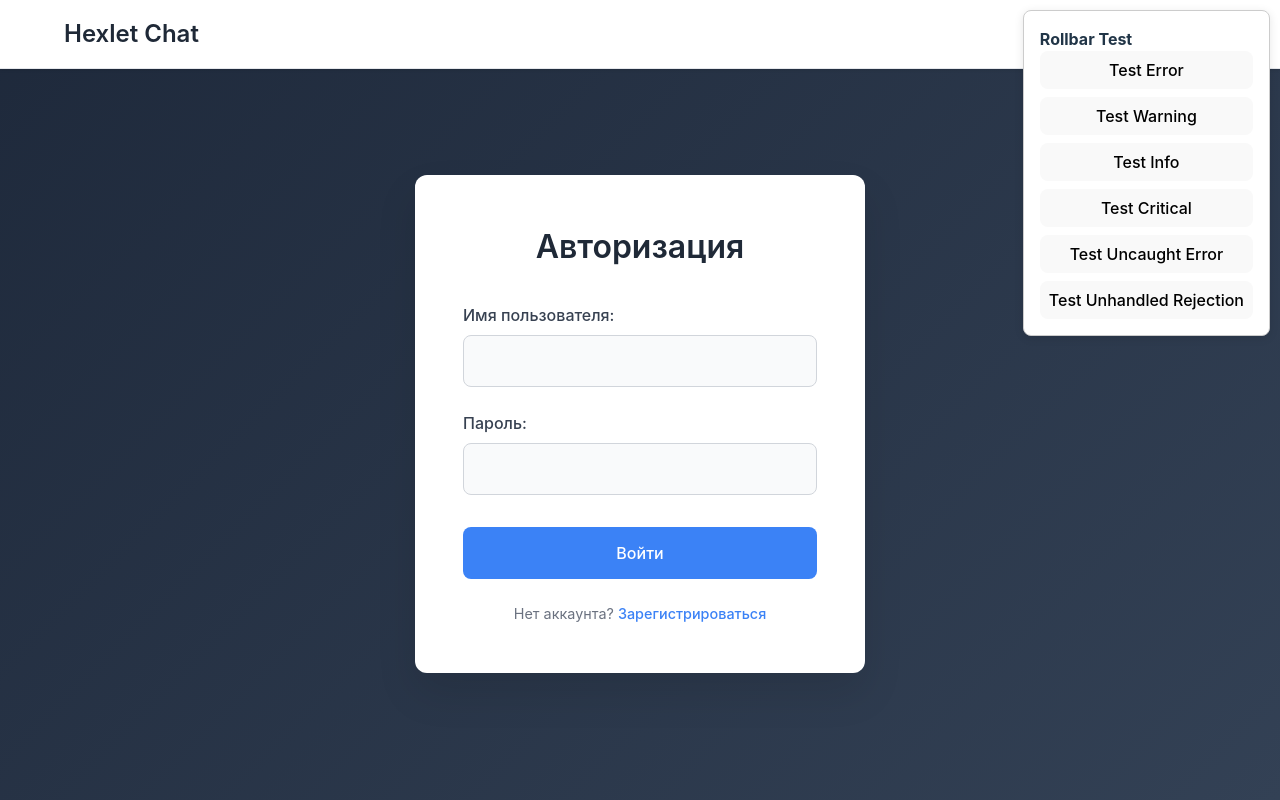
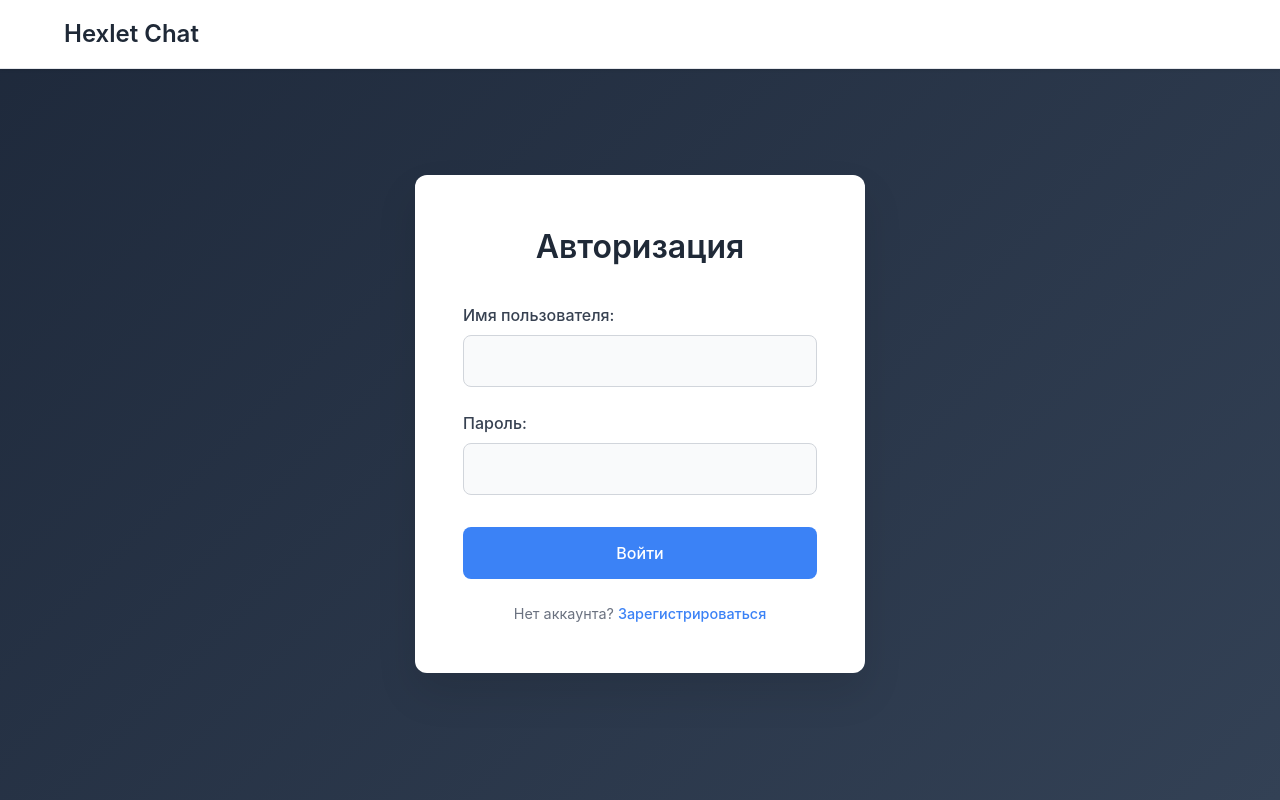
Before and after one commit to IVANFROL/fullstack-javascript-project-12, a React app in the folder frontend/: page /login in a window 1280 px wide. Built offline with nearby package versions, Linux system fonts and the light colour scheme; no server answers; the HTML template or start-up script is replaced by a standard one; what leo-profanity would draw is missing.

Commit message:
fix: remove unnecessary RollbarTest component
- Remove RollbarTest component that was not part of the assignment
- Clean up App.jsx imports
- Keep only the required Rollbar integration for error monitoring

```diff
--- a/frontend/src/App.jsx
+++ b/frontend/src/App.jsx
@@ -11,7 +11,6 @@ import SignupPage from './components/SignupPage';
 import ChatPage from './components/ChatPage';
 import ProtectedRoute from './components/ProtectedRoute';
 import NotFoundPage from './components/NotFoundPage';
-import RollbarTest from './components/RollbarTest';
 import store from './store';
 import './utils/rollbar'; // Инициализируем Rollbar
 import './App.css';
@@ -47,8 +46,6 @@ function App() {
                 pauseOnHover
                 theme="light"
               />
-              {/* Тестовый компонент Rollbar (только для разработки) */}
-              {import.meta.env.DEV && <RollbarTest />}
             </div>
           </Router>
         </AuthProvider>
--- a/frontend/src/components/RollbarTest.jsx
+++ /dev/null
@@ -1,90 +0,0 @@
-import React from 'react';
-import { logError, logWarning, logInfo, logCritical } from '../utils/rollbar';
-
-const RollbarTest = () => {
-  const testError = () => {
-    try {
-      throw new Error('Тестовая ошибка для Rollbar');
-    } catch (error) {
-      logError(error, {
-        test: true,
-        component: 'RollbarTest',
-        timestamp: new Date().toISOString()
-      });
-    }
-  };
-
-  const testWarning = () => {
-    logWarning('Тестовое предупреждение для Rollbar', {
-      test: true,
-      component: 'RollbarTest',
-      timestamp: new Date().toISOString()
-    });
-  };
-
-  const testInfo = () => {
-    logInfo('Тестовое информационное сообщение для Rollbar', {
-      test: true,
-      component: 'RollbarTest',
-      timestamp: new Date().toISOString()
-    });
-  };
-
-  const testCritical = () => {
-    logCritical('Тестовая критическая ошибка для Rollbar', {
-      test: true,
-      component: 'RollbarTest',
-      timestamp: new Date().toISOString()
-    });
-  };
-
-  const testUncaughtError = () => {
-    // Это вызовет необработанную ошибку
-    setTimeout(() => {
-      throw new Error('Необработанная ошибка для тестирования');
-    }, 100);
-  };
-
-  const testUnhandledRejection = () => {
-    // Это вызовет необработанное отклонение промиса
-    Promise.reject(new Error('Необработанное отклонение промиса для тестирования'));
-  };
-
-  return (
-    <div style={{
-      position: 'fixed',
-      top: '10px',
-      right: '10px',
-      zIndex: 9999,
-      background: 'white',
-      padding: '1rem',
-      border: '1px solid #ccc',
-      borderRadius: '8px',
-      boxShadow: '0 2px 10px rgba(0,0,0,0.1)'
-    }}>
-      <h4>Rollbar Test</h4>
-      <div style={{ display: 'flex', flexDirection: 'column', gap: '0.5rem' }}>
-        <button onClick={testError} style={{ padding: '0.5rem' }}>
-          Test Error
-        </button>
-        <button onClick={testWarning} style={{ padding: '0.5rem' }}>
-          Test Warning
-        </button>
-        <button onClick={testInfo} style={{ padding: '0.5rem' }}>
-          Test Info
-        </button>
-        <button onClick={testCritical} style={{ padding: '0.5rem' }}>
-          Test Critical
-        </button>
-        <button onClick={testUncaughtError} style={{ padding: '0.5rem' }}>
-          Test Uncaught Error
-        </button>
-        <button onClick={testUnhandledRejection} style={{ padding: '0.5rem' }}>
-          Test Unhandled Rejection
-        </button>
-      </div>
-    </div>
-  );
-};
-
-export default RollbarTest;
```
